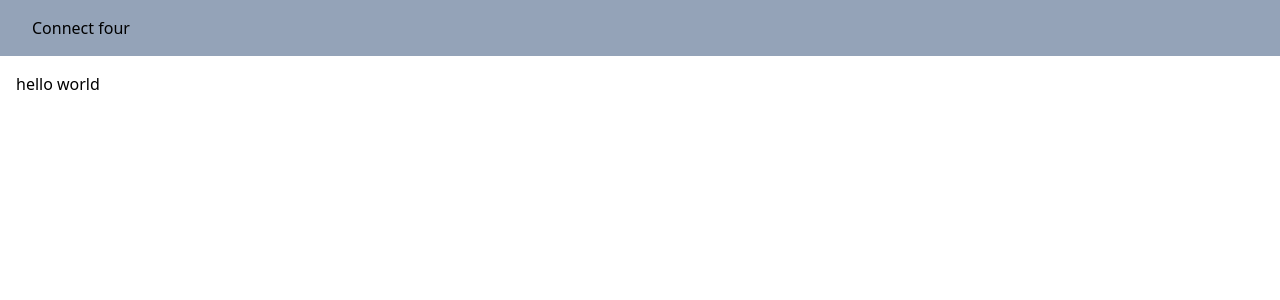
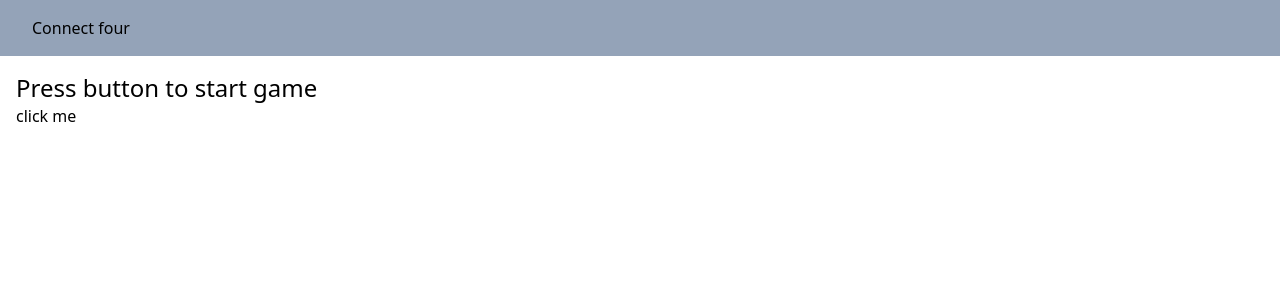
Before and after one commit to brianbancroft/connect-one-more-than-three, a React (Vite) app: page / in a window 1280 px wide. Shown: the top 300 px of the page. Built offline with nearby package versions, Linux system fonts and the light colour scheme.

Commit message:
Create crude spash screen

```diff
--- a/src/App.jsx
+++ b/src/App.jsx
@@ -1,12 +1,30 @@
 import { useState } from "react";
-import logo from "./logo.svg";
 import "./index.css";
 
 function App() {
+  const [gameActive, setGameActive] = useState(false);
+
+  const startGame = () => setGameActive(true);
+
+  const SplashScreen = () => {
+    return (
+      <section>
+        <h2 className="text-2xl">Press button to start game</h2>
+        <button onClick={startGame}>click me</button>
+      </section>
+    );
+  };
+
+  const ActiveGame = () => {
+    return <section className="">game is active</section>;
+  };
+
   return (
     <>
       <header className="py-4 px-8 bg-slate-400">Connect four</header>
-      <main className="p-4"> hello world</main>
+      <main className="p-4">
+        {gameActive ? <ActiveGame /> : <SplashScreen />}
+      </main>
     </>
   );
 }
```
